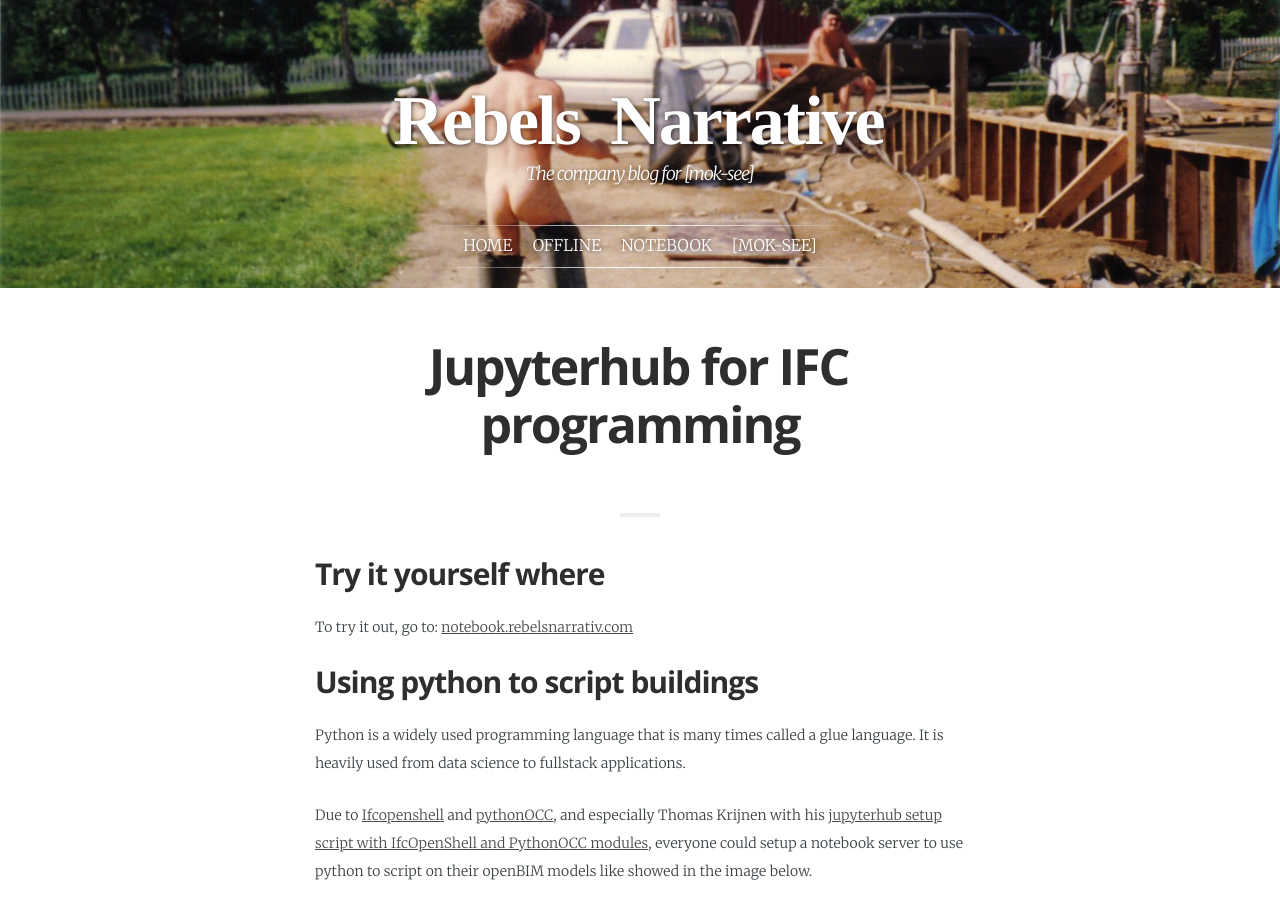
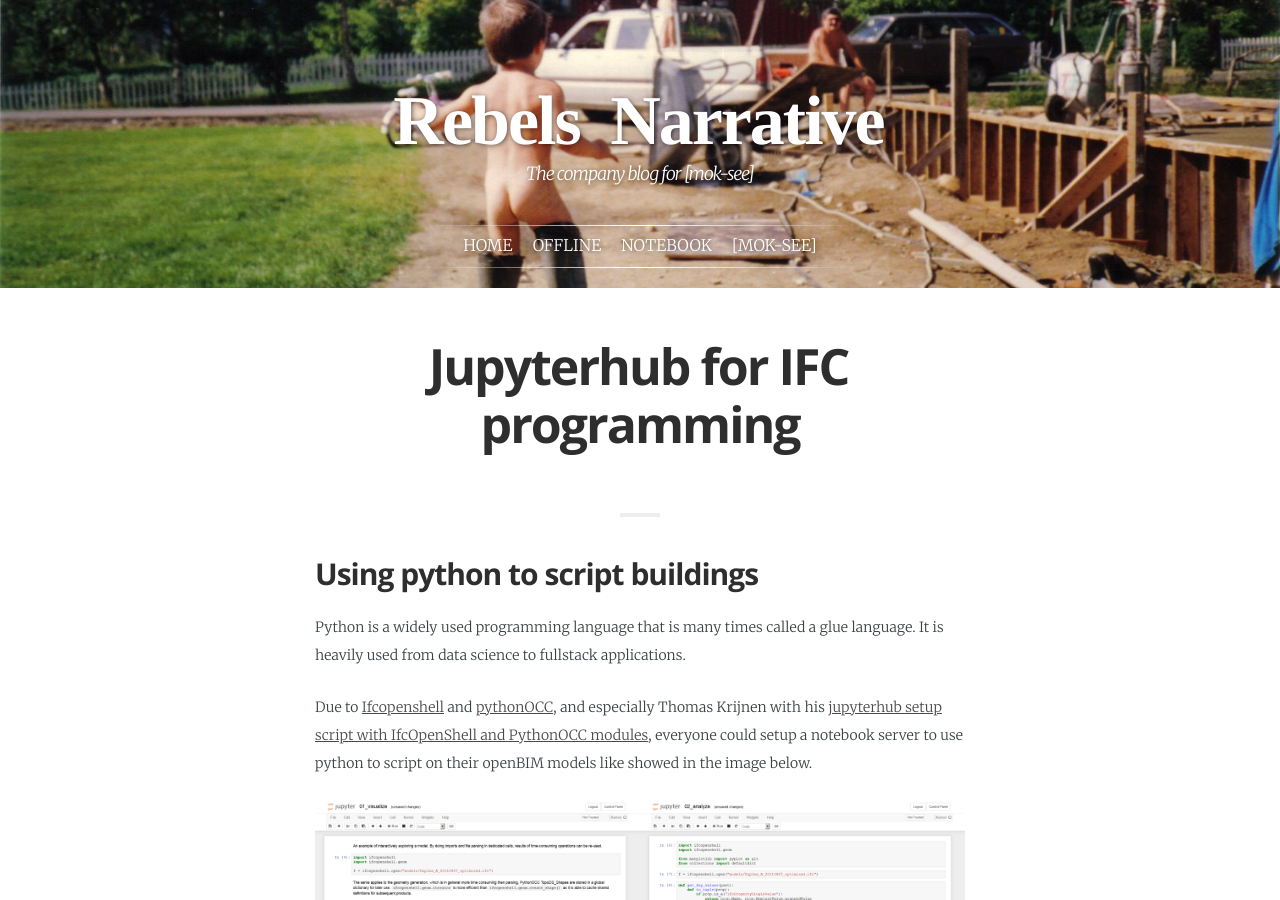
Before and after one commit to mok-see/mok-see.github.io, a Jekyll site: the page built from _pages/notebook.md, in a window 1280 px wide and 900 px high. Built offline with Jekyll 4.4.1, drawn with Linux system fonts in a browser that asks for light colours; some web fonts are replaced.

Commit message:
removed link to try yourself.

```diff
--- a/_pages/notebook.md
+++ b/_pages/notebook.md
@@ -8,10 +8,6 @@ weight:    80
 excerpt:   This page contains information and link to rebelsnarrativ's jupyter notebook.
 ---
 <script async defer src="https://buttons.github.io/buttons.js"></script>
-
-
-## Try it yourself where
-To try it out, go to: [notebook.rebelsnarrativ.com](https://notebook.rebelsnarrative.com)
 
 ## Using python to script buildings
 
```
